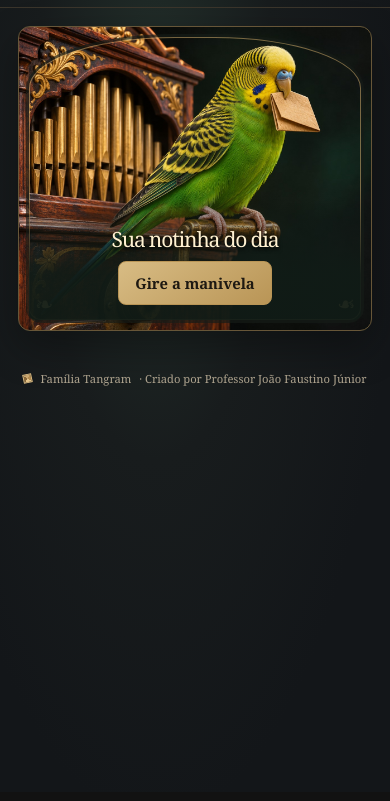
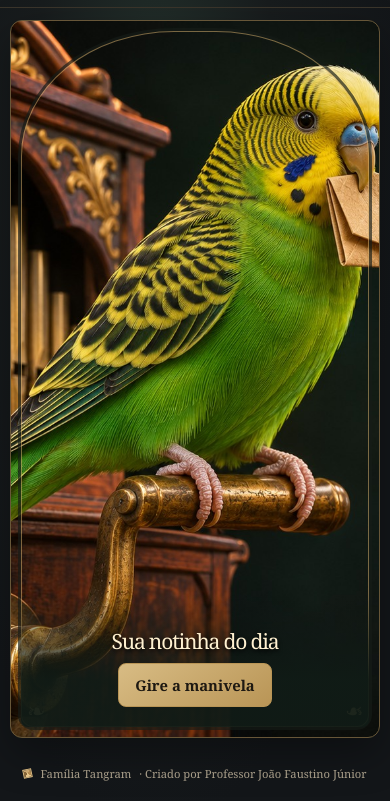
Before and after one commit to JoaoFaustinoJr/Realejo-, a plain HTML site: page index.html in a window 390 px wide. Both pictures are taken after a click on the button "Tirar minha notinha do dia". Shown: the part 52-853 px from the top of the page. Drawn offline with Linux system fonts and the light colour scheme.

Commit message:
Amplia a cena do realejo na tela vertical do celular

```diff
--- a/index.html
+++ b/index.html
@@ -91,7 +91,17 @@ body:not(.note-open) main.receiving > :last-child{position:absolute;width:1px;he
 #stage-actions h1{margin:0;max-width:19ch;color:#fff1d1;font-size:clamp(21px,5vw,38px);line-height:1.1;text-shadow:0 2px 4px #000}
 #stage-actions button{margin:0;min-height:44px;padding:8px 16px;font-size:clamp(.85rem,3.8vw,1.05rem)}
 .stage-status{position:absolute;width:1px;height:1px;overflow:hidden;clip-path:inset(50%);margin:0}
-@media(max-width:720px){main.receiving .stage{aspect-ratio:1.16}}
+@media (max-width:720px) and (orientation:portrait){
+  body:not(.note-open) main.receiving{padding:12px 10px 20px}
+  main.receiving .stage{
+    aspect-ratio:auto;
+    height:clamp(340px,calc(100svh - 126px),760px);
+    max-height:none;
+    background-position:58% center;
+  }
+  main.receiving .stage video{object-position:58% center}
+  main.receiving #stage-actions{padding-bottom:20px}
+}
 </style>
 <header><span class="brand"><img class="app-mark" src="icon-192.png" width="34" height="34" alt="">REALEJO</span><button id="sound" class="alt" aria-pressed="false">Ligar som</button></header>
 <audio id="ambient" src="valsa-do-realejo.mp3" loop preload="none"></audio>
```
